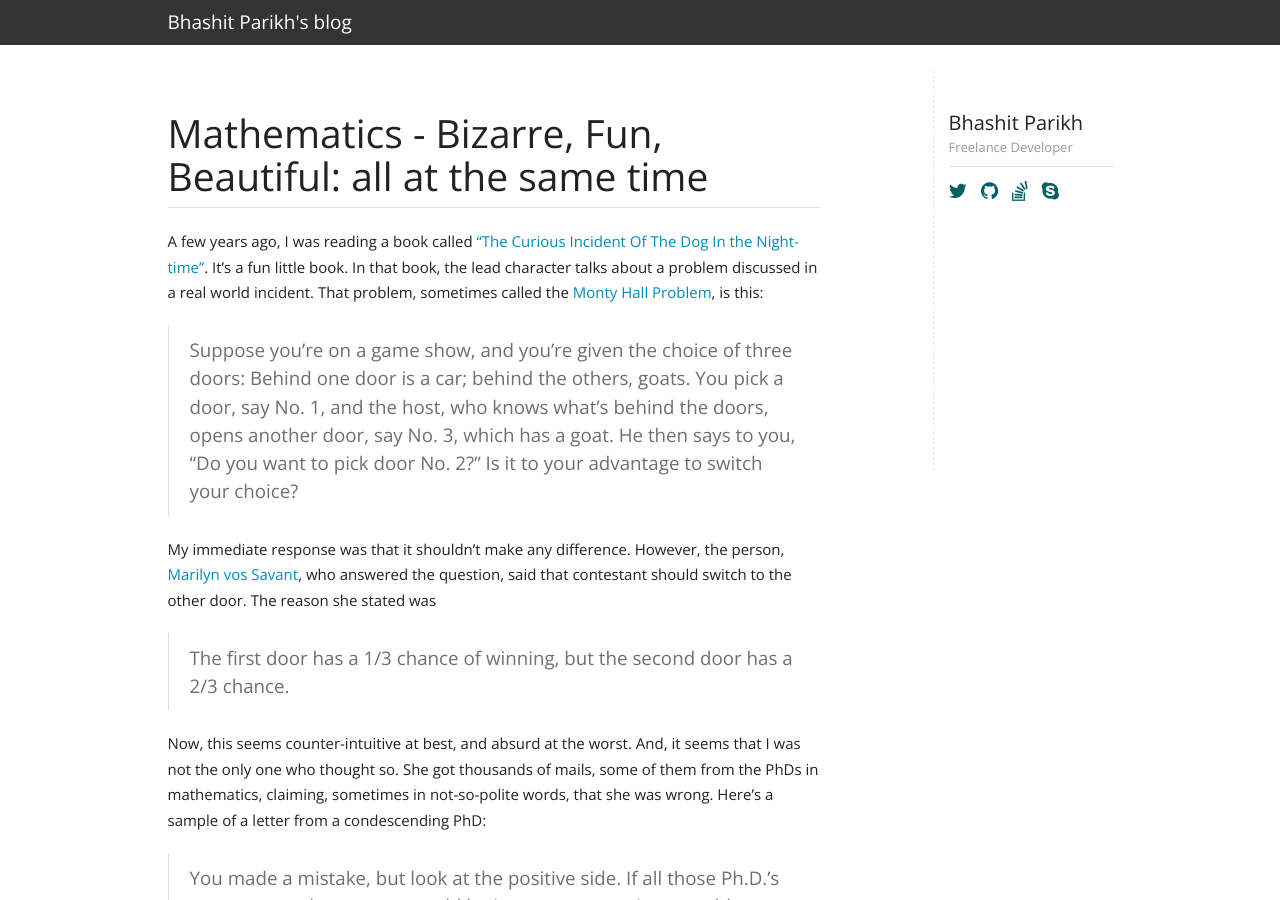
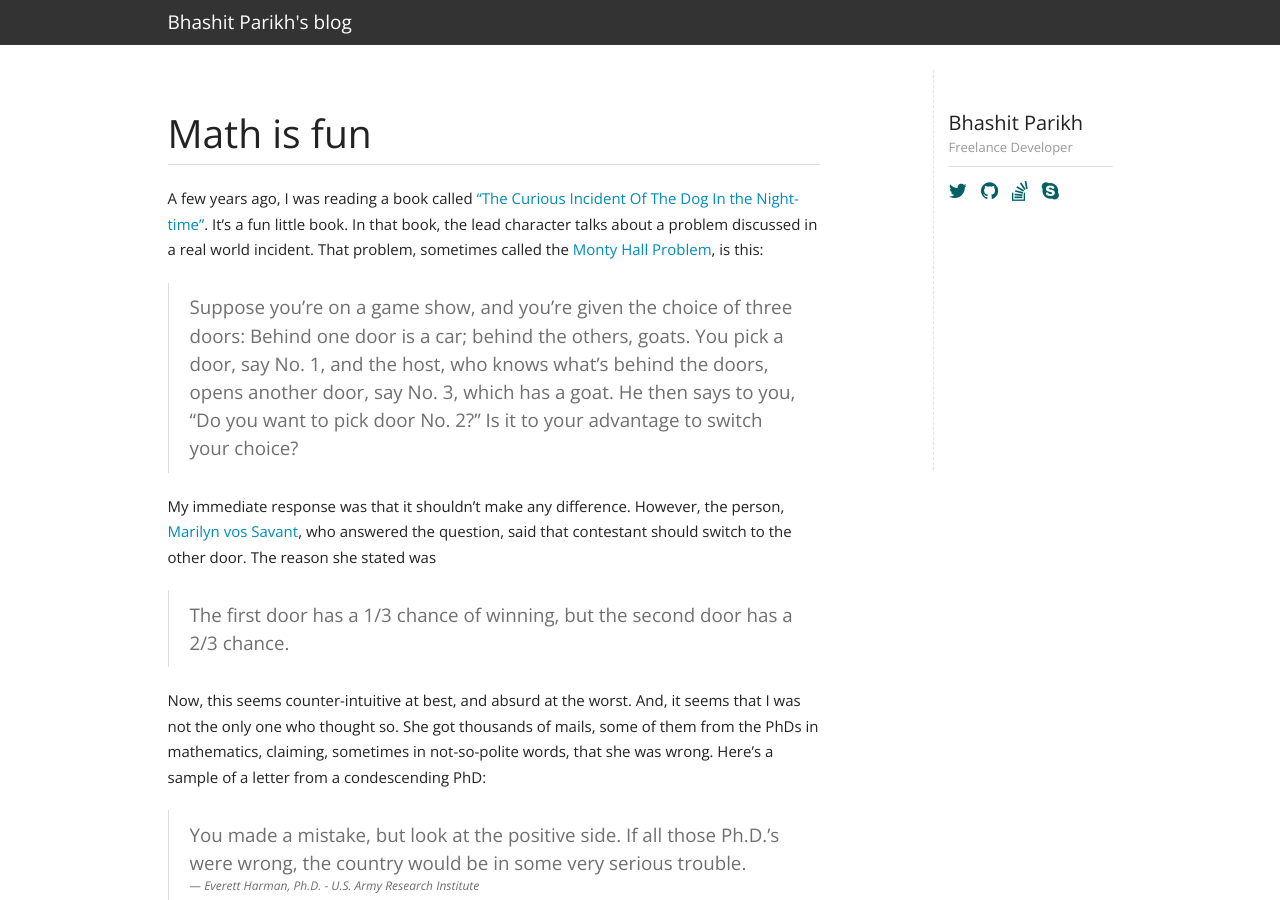
Before and after one commit to Bhashit/bhashit.github.io, a Jekyll site: the page built from _posts/2015-01-02-mathematics-is-fun.md, in a window 1280 px wide and 900 px high. Built offline with Jekyll 4.4.1, drawn with Linux system fonts in a browser that asks for light colours; comment, search, counter and statistics services are not loaded.

Commit message:
Renamed to a less delusioal name

```diff
--- a/_posts/2015-01-02-mathematics-bizarre-fun-beautiful.md
+++ b/_posts/2015-01-02-mathematics-is-fun.md
@@ -1,6 +1,6 @@
 ---
 layout: post
-title: "Mathematics - Bizarre, Fun, Beautiful: all at the same time"
+title: "Math is fun"
 date: 2015-01-02
 comments: true
 ---
```
